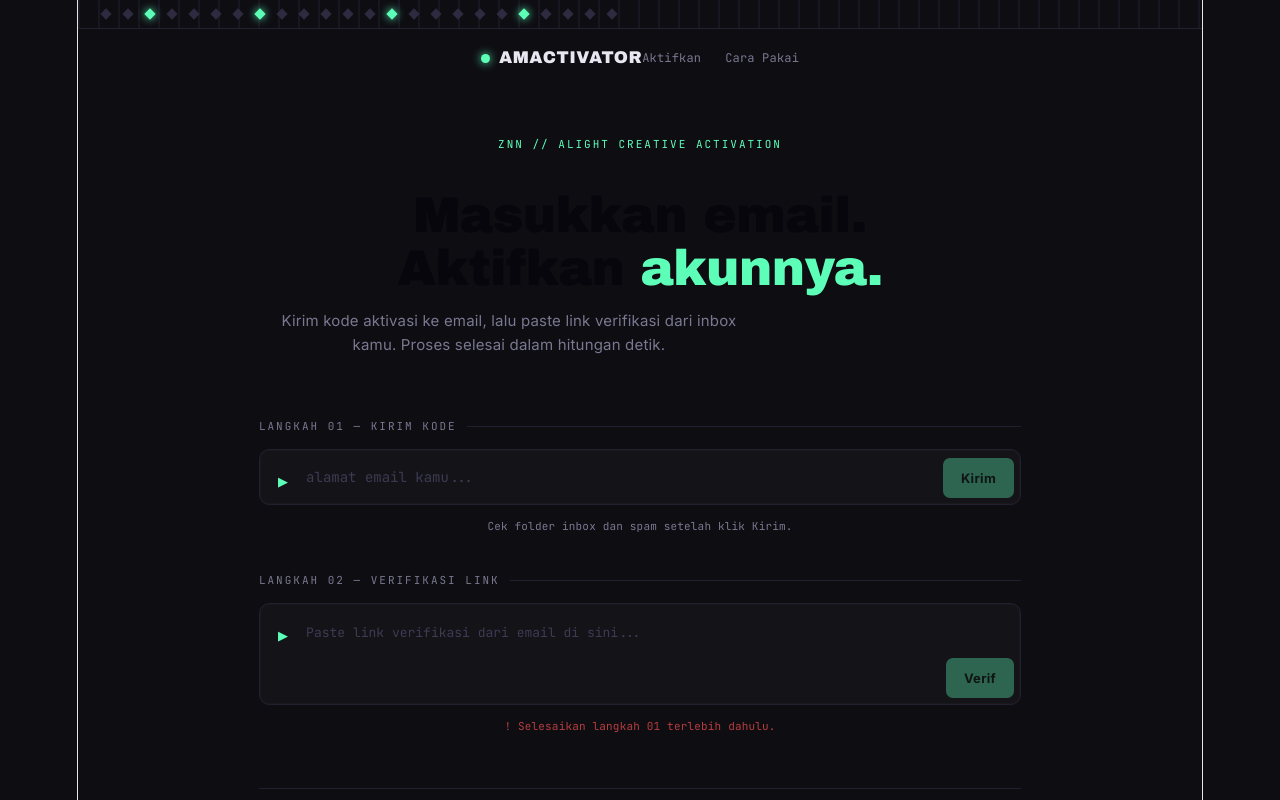
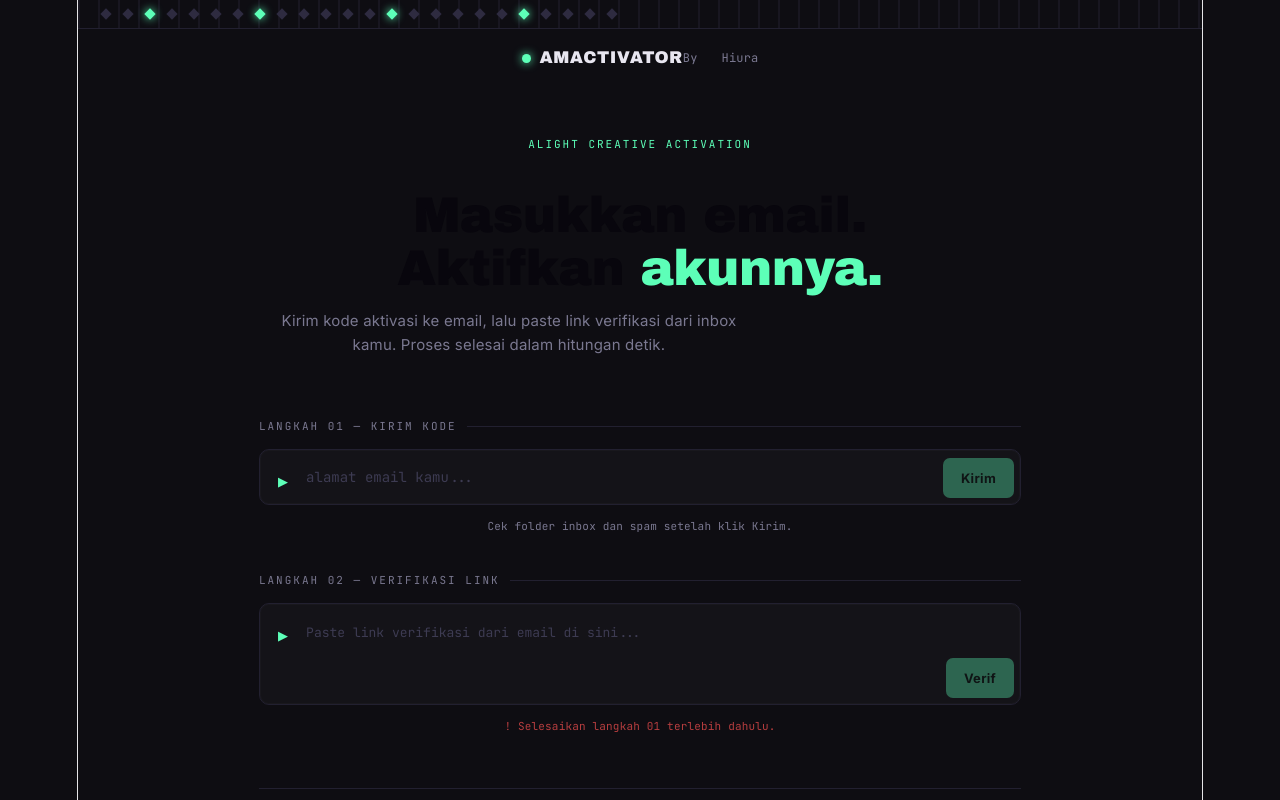
Before and after one commit to HiuraKiyowoo/AlightMotion, a React (Vite) app: page / in a window 1280 px wide. Shown: the top 800 px of the page. Built offline with nearby package versions, Linux system fonts and the light colour scheme.

Commit message:
Update App.jsx

```diff
--- a/src/App.jsx
+++ b/src/App.jsx
@@ -225,8 +225,8 @@
           AMACTIVATOR
         </div>
         <nav style={{ display: "flex", gap: 24 }}>
-          <a href="#aktifkan" style={S.navLink}>Aktifkan</a>
-          <a href="#cara-pakai" style={S.navLink}>Cara Pakai</a>
+          <a href="#aktifkan" style={S.navLink}>By</a>
+          <a href="#cara-pakai" style={S.navLink}>Hiura</a>
         </nav>
       </header>
 
@@ -234,7 +234,7 @@
 
         {/* Hero */}
         <section style={S.hero} id="aktifkan">
-          <div style={S.eyebrow}>ZNN // alight creative activation</div>
+          <div style={S.eyebrow}>alight creative activation</div>
           <h1 style={S.h1}>
             Masukkan email.<br />
             Aktifkan <span style={{ color: "var(--mint)" }}>akunnya.</span>
```
